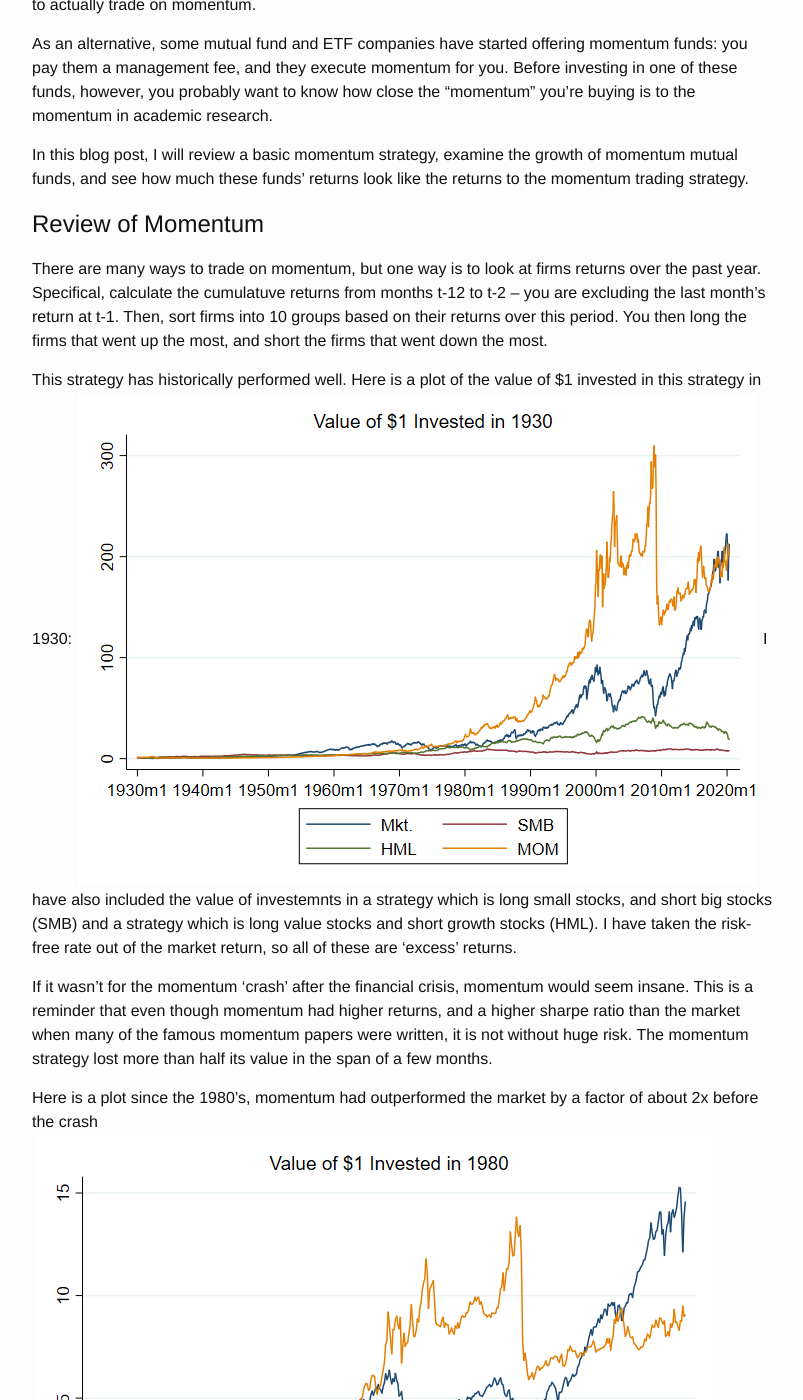
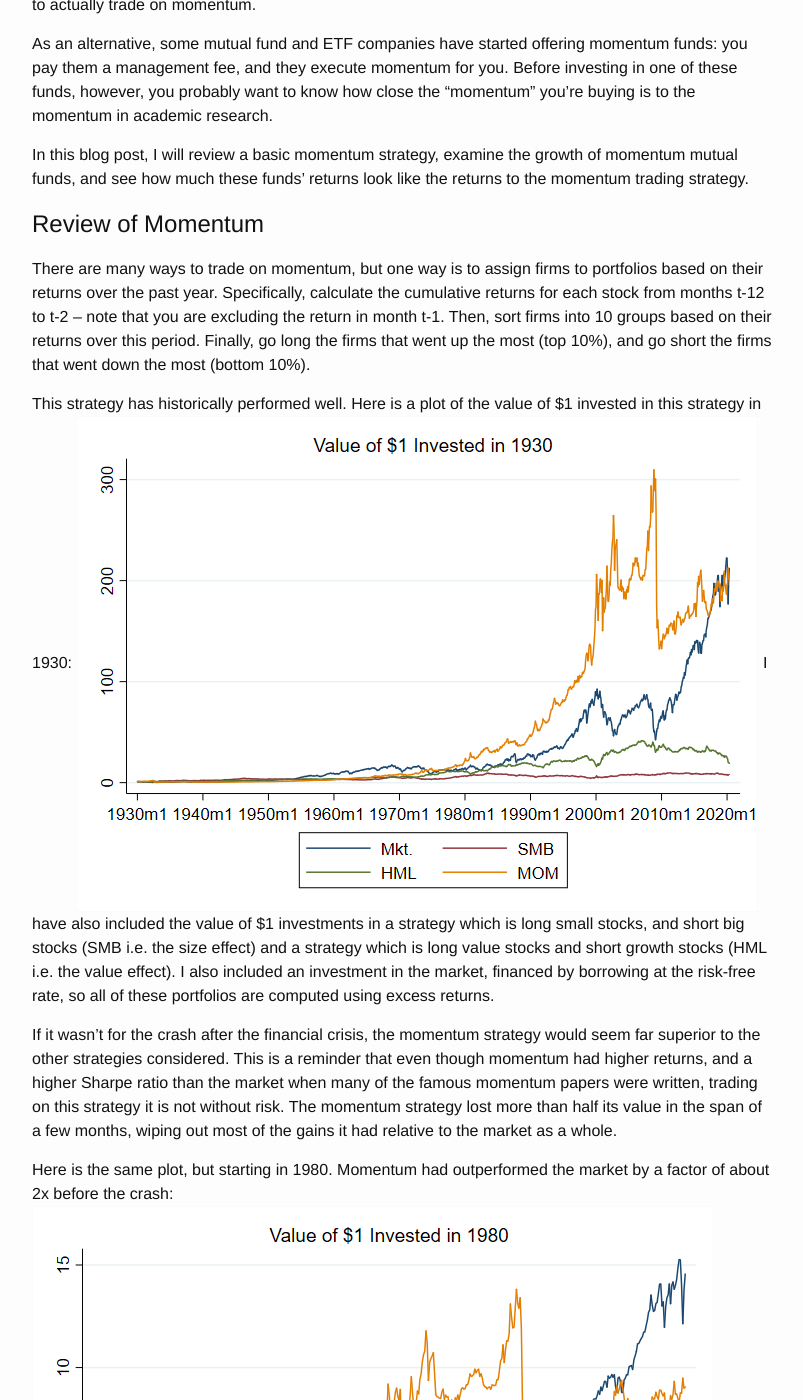
Before and after one commit to mcsammon/mcsammon.github.io, a Jekyll site: the page built from _posts/2020-07-17-momfunds.md, in a window 1280 px wide and 1400 px high, scrolled down 333 px. Shown: the whole window, without its empty margins (238-1041 px from the left). Built offline with Jekyll 4.4.1, drawn with Linux system fonts in a browser that asks for light colours; comment, search, counter and statistics services are not loaded; some of the changed text lies outside the part shown.

Commit message:
final check

```diff
--- a/_posts/2020-07-17-momfunds.md
+++ b/_posts/2020-07-17-momfunds.md
@@ -11,24 +11,24 @@
 
 # Review of Momentum
 
-There are many ways to trade on momentum, but one way is to look at firms returns over the past year.  Specifical, calculate the cumulatuve returns from months t-12 to t-2 -- you are excluding the last month's return at t-1.  Then, sort firms into 10 groups based on their returns over this period.  You then long the firms that went up the most, and short the firms that went down the most.
+There are many ways to trade on momentum, but one way is to assign firms to portfolios based on their returns over the past year.  Specifically, calculate the cumulative returns for each stock from months t-12 to t-2 -- note that you are excluding the return in month t-1.  Then, sort firms into 10 groups based on their returns over this period.  Finally, go  long the firms that went up the most (top 10%), and go short the firms that went down the most (bottom 10%).
 
 This strategy has historically performed well.  Here is a plot of the value of $1 invested in this strategy in 1930:
 ![fig](/Post_Images/7_17_2020/ret0.png)
-I have also included the value of investemnts in a strategy which is long small stocks, and short big stocks (SMB) and a strategy which is long value stocks and short growth stocks (HML).  I have taken the risk-free rate out of the market return, so all of these are 'excess' returns.
+I have also included the value of $1 investments in a strategy which is long small stocks, and short big stocks (SMB i.e. the size effect) and a strategy which is long value stocks and short growth stocks (HML i.e. the value effect).  I also included an investment in the market, financed by borrowing at the risk-free rate, so all of these portfolios are computed using excess returns.
 
-If it wasn't for the momentum 'crash' after the financial crisis, momentum would seem insane.  This is a reminder that even though momentum had higher returns, and a higher sharpe ratio than the market when many of the famous momentum papers were written, it is not without huge risk.  The momentum strategy lost more than half its value in the span of a few months.
+If it wasn't for the crash after the financial crisis, the momentum strategy would seem far superior to the other strategies considered.  This is a reminder that even though momentum had higher returns, and a higher Sharpe ratio than the market when many of the famous momentum papers were written, trading on this strategy it is not without risk.  The momentum strategy lost more than half its value in the span of a few months, wiping out most of the gains it had relative to the market as a whole.
 
-Here is a plot since the 1980's, momentum had outperformed the market by a factor of about 2x before the crash
+Here is the same plot, but starting in 1980.  Momentum had outperformed the market by a factor of about 2x before the crash:
 ![fig](/Post_Images/7_17_2020/ret1.png)
 
-Here is a plot since the 2010's, after the crash
+Here is a plot starting in 2010, after the crash.  Momentum has under-performed the market as a whole:
 ![fig](/Post_Images/7_17_2020/ret2.png)
 
-Here is a plot since the 2018
+Finally, here is a plot starting in 2018:
 ![fig](/Post_Images/7_17_2020/ret3.png)
 
-So momentum did very well up until around the 2000's.  Then it experienced some volatility and a big crash.  After 2010, it did worse than the market, although recently it has been performing similarly to the market.
+From these figures, we can see momentum did very well up until around the 2000's.  Then it experienced some volatility and a big crash.  After 2010, it did worse than the market, although recently it has been performing similarly to the market.
 
 Given momentum's poor recent performance, it is surprising that momentum funds have grown so substantially over the past 20 years, as I will show in the next subsection
 
@@ -37,32 +37,34 @@
 The mutual fund/ETF industry has grown massively over the past 20 years.  Below, I plot the TNA (total net assets) in billions of all mutual funds.  Note that this includes mutual funds that do not hold stocks, which is why it seems large relative to the whole value of the stock market.
 ![fig](/Post_Images/7_17_2020/all.png)
 
-I identify momentum funds as funds with momentum in the name, which hold at least 50% of their assets in equities. Number of momentum funds ha sgrown
+Using the CRSP mutual fund data, I identify momentum funds as funds with momentum in the name, and which hold at least 50% of their assets in equities (it turns out momentum exists in many asset classes, see e.g. Assness and Moskowitz 2013). The number of momentum funds has grown, especially after the momentum crash around 2010:
 ![fig](/Post_Images/7_17_2020/momnum.png)
 
-And the size of these funds is now near $25 Billion
+The total size of these funds is now near $25 Billion:
 ![fig](/Post_Images/7_17_2020/allmom.png)
 
-As I said, momentum requires a lot of trading, so I wanted to know what fees look like.  Here are the average fees of mutual funds with at least 50% of their assets in equities.
+As I said, momentum requires a lot of trading, so I wanted to know how much asset management companies are charging for executing momentum on your behalf.  Here are the average fees of mutual funds with at least 50% of their assets in equities.  These fees may seem high, but it includes active funds.
 ![fig](/Post_Images/7_17_2020/allexp.png)
 
-Momentum fund fees look similar -- but these are high relative to 0.095% for SPY, which has outlasted and outperformed all these momentum funds
+Here are the fees for the average index fund, much lower:
+![fig](/Post_Images/7_17_2020/allexpd.png)
+
+Momentum fund fees look similar to all funds -- but these are high relative to index funds (e.g. 0.095% for SPY), which have outlasted and outperformed all these momentum funds (more on this below):
 ![fig](/Post_Images/7_17_2020/momexp.png)
 
 Here is a list of the biggest momentum funds as of 2019:
 ![fig](/Post_Images/7_17_2020/top5.PNG)
 There is a lot of concentration in this industry, with more than 10% of all momentum fund assets in the largest fund.
 
-# Are Momentum Funds Mometum Funds?
+# Are Momentum Funds Momentum Funds?
 
-The most accurate way to tell if these funds are implementing the momentum strategy i outlined above is to look at their holdings and see if they differ from the holdings predicted by the strategy.  For simplicity, I just look at the correlation between the daily returns of the momentum strategy and the daily returns of the funds.
+The most accurate way to tell if these funds are implementing the momentum strategy I outlined above is to look at their holdings and see if they differ from the holdings predicted by the strategy.  For simplicity, I just look at the correlation between the daily returns of the momentum strategy and the daily returns of the funds.
 
-Here are some histograms looking at the correlation overall, and by year.
+Here are some histograms looking at the correlation overall, and by year.  Note that for the whole sample, the distribution is centered barley above zero!
 ![fig](/Post_Images/7_17_2020/corrs.png)
 
-Note that for the whole sample, the distribution is centered barley above zero!
 
-Here are the top 10 funds overall, note that many of these funds did not exist for a long time.
+Here are the top 10 funds overall by correlation, note that many of these funds had short histories, so the correlation may be spurious:
 ![fig](/Post_Images/7_17_2020/overall.PNG)
 
 And here are the top funds for a few selected years:
@@ -71,10 +73,10 @@
 ![fig](/Post_Images/7_17_2020/2018.PNG)
 ![fig](/Post_Images/7_17_2020/2019.PNG)
 
-And how have these funds done?
+And how have these funds done?  Well, the average momentum fund looked a lot like the market from 2000-2012, and has done worse than the market since then.
 ![fig](/Post_Images/7_17_2020/performance.png)
 
 
 # Wrap Up
 
-It seems like there is no free lunch on momentum funds.  They charge higher fees, and have worse performance than index funds.  Further, they don't seem to be actually executing a momentum strategy, with average correlations in some years, like 2016, near zero.  I guess at least as of now, there is no substitutie for actually trading momentum.
+It seems like momentum funds are not really momentum funds. They don't seem to be actually executing a momentum strategy, with average correlations in some years, like 2016, near zero. Further, they charge higher fees, and have worse performance than index funds. I guess at least as of now, there is no substitute for actually trading momentum.
```
Also changed, not shown: Post_Images/7_17_2020/allexpd.png (added).
